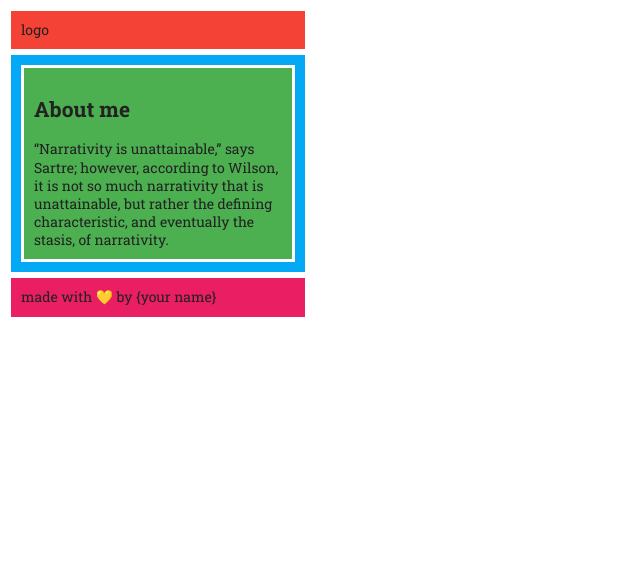
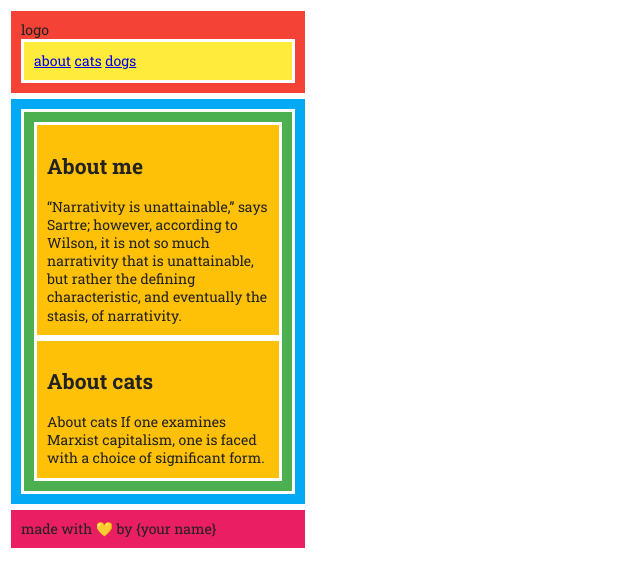
Before and after one commit to eszterpitas/online-live-sectioning, a plain HTML site: page index.html in a window 1280 px wide. Shown: the whole page, without its empty margins (0-640 px from the left). Drawn offline with Linux system fonts and the light colour scheme.

Commit message:
second-task

```diff
--- a/index.html
+++ b/index.html
@@ -7,13 +7,28 @@
   <link rel="stylesheet" href="style.css">
 </head>
 <body>
-  <header>logo</header>
+  <header>logo
+    <nav>
+      <a href="#"> about</a>
+      <a href="#"> cats</a>
+      <a href="#"> dogs</a>
+    </nav>
+  </header>
+
   <main>
     <article>
+      <section>
       <h2>About me </h2>
     “Narrativity is unattainable,” says Sartre; however, according to Wilson, it is not so much narrativity that is unattainable, but rather the defining characteristic, and eventually the stasis, of narrativity.
+      </section>
+      <section>
+
+        <h2>About cats </h2>
+      About cats If one examines Marxist capitalism, one is faced with a choice of significant form.
+      </section>
     </article>
   </main>
+
   <footer>made with 💛 by {your name} </footer>
 </body>
 </html>
```
